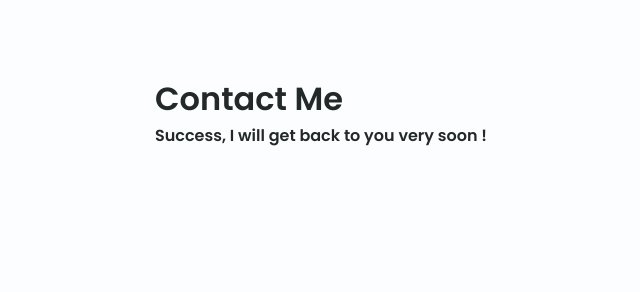
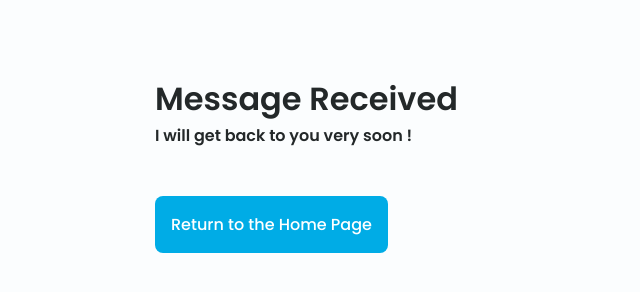
Before and after one commit to mehmetsahinnn/pri-port, a plain HTML site: page src/success.html in a window 1280 px wide. Shown: the whole page, without its empty margins (101-741 px from the left). Drawn offline with nearby package versions, Linux system fonts and the light colour scheme.

Commit message:
fixed message section

```diff
--- a/src/success.html
+++ b/src/success.html
@@ -3,6 +3,8 @@
 <head>
     <meta charset="UTF-8">
     <meta name="viewport" content="width=device-width, initial-scale=1.0">
+    <link rel="stylesheet" href="https://unicons.iconscout.com/release/v4.0.8/css/line.css">
+    <link rel="stylesheet" href="assets/css/swiper-bundle.min.css">
     <link rel="stylesheet" href="assets/css/styles.css">
     <title>Mehmet Şahin</title>
 </head>
@@ -10,9 +12,17 @@
 <br><br><br>
 <div class="contact__container container grid">
     <div>
-        <h1>Contact Me</h1>
-        <h4>Success, I will get back to you very soon ! </h4>
+        <h1>Message Received</h1>
+        <h4>I will get back to you very soon ! </h4>
     </div>
+    <ul>
+        <li class="nav__item">
+            <a href="https://www.msahin.com.tr" class="button button--flex">
+                Return to the Home Page
+            </a>
+        </li>
+    </ul>
 </div>
+
 </body>
 </html>
```
